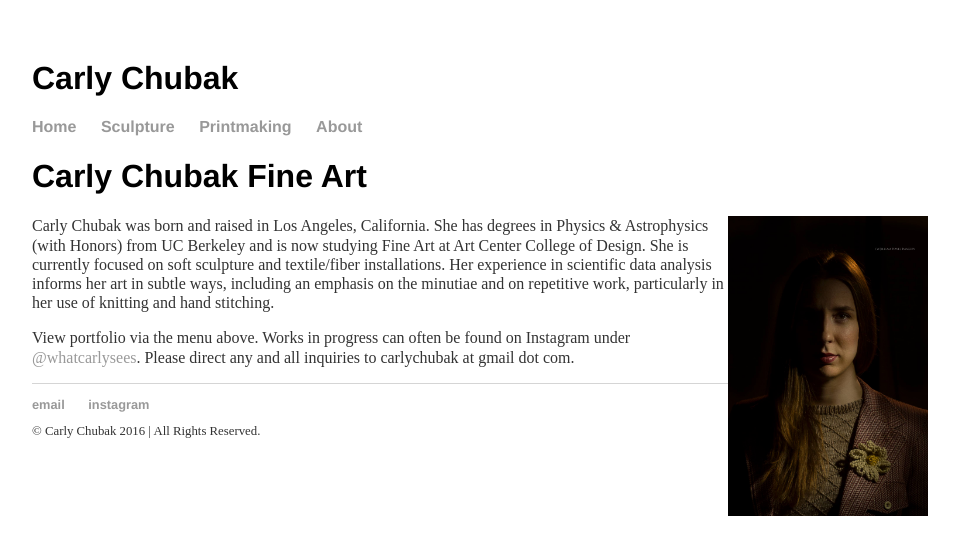
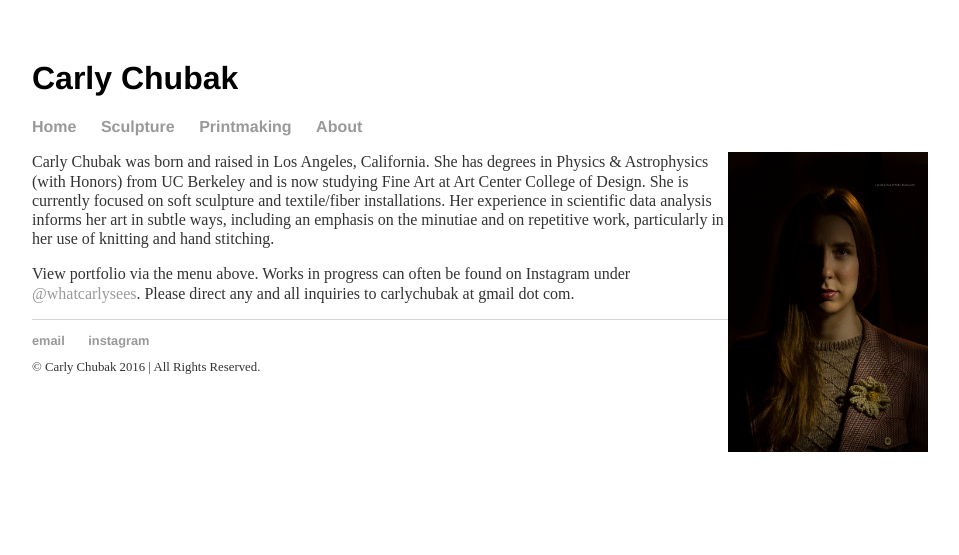
Before and after one commit to carlychubak/carlychubak.github.io, a Jekyll site: the page built from about/index.html, in a window 1280 px wide. Shown: the top 555 px of the page, without its empty margins (160-1119 px from the left). Built offline with Jekyll 4.4.1, drawn with Linux system fonts in a browser that asks for light colours.

Commit message:
remove ind headers
remove headers from individual pages (now just have Carly Chubak at top
of page)

```diff
--- a/about/index.html
+++ b/about/index.html
@@ -3,7 +3,7 @@ layout: default
 title: Carly Chubak Fine Art
 ---
 <div class="blurb">
-	<h1>Carly Chubak Fine Art</h1>
+
 
 	<p><img src="/assets/willimage1.jpg" alt="William Hayes Imagery" style="float: right;" height=300/>
 	Carly Chubak was born and raised in Los Angeles, California. She has degrees
--- a/index.html
+++ b/index.html
@@ -3,7 +3,6 @@ layout: default
 title: Carly Chubak Fine Art
 ---
 <div class="blurb">
-	<h1>Carly Chubak</h1>
 
 	<p><img src="/assets/frontpage.JPG" alt="Knitted Object" height=600/>
 	</p>
--- a/printmaking/index.html
+++ b/printmaking/index.html
@@ -3,7 +3,7 @@ layout: default
 title: Printmaking
 ---
 <div class="blurb">
-	<h1>Printmaking</h1>
+
 	<img src="/assets/russian.jpg" alt="Russian Fur" height=500/>
 	<p>Russian Fur, 2015</p>
 	<img src="/assets/cowboy.jpg" alt="Cowboy in Pasadena" height=500/>
--- a/sculpture/index.html
+++ b/sculpture/index.html
@@ -3,7 +3,7 @@ layout: default
 title: Sculpture
 ---
 <div class="blurb">
-	<h1>Sculpture</h1>
+
 	<img src="/assets/nodules.jpg" alt="Nodules" height=500/>
 	<img src="/assets/3cchubak_term1.jpg" alt="Mending" height=500/>
 	<img src="/assets/knittedobjectspic.jpg" alt="Knitted Objects" height=500/>
```
